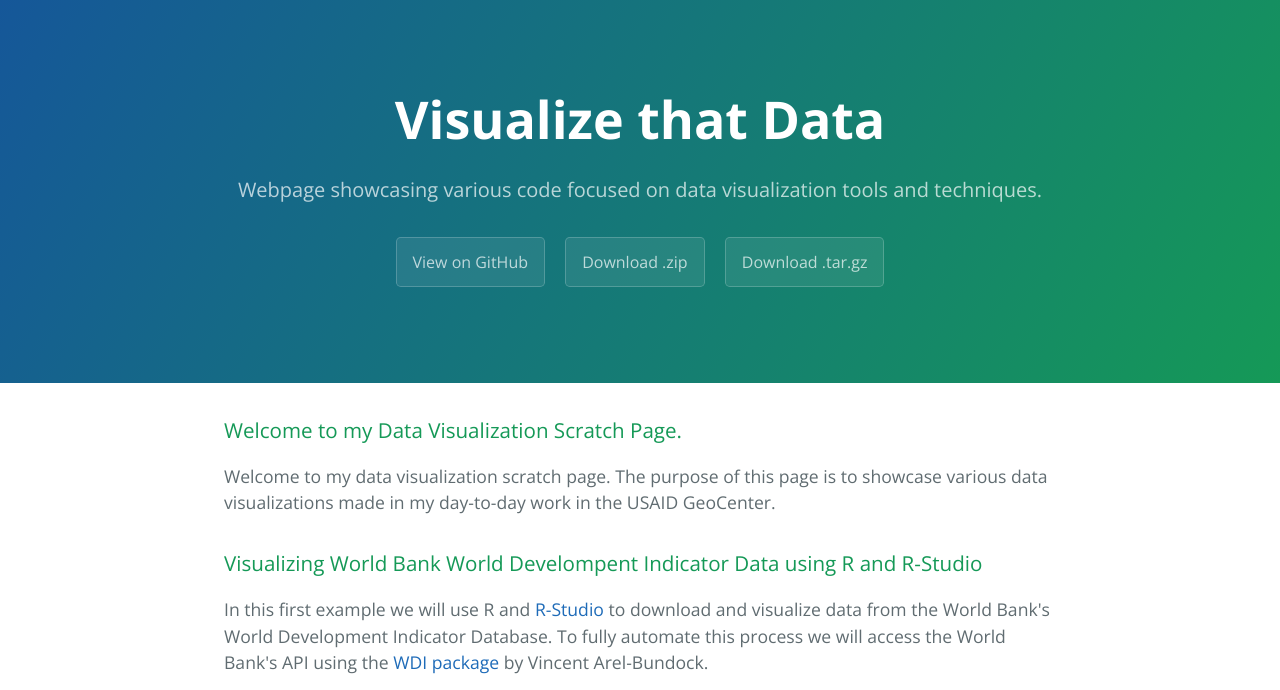
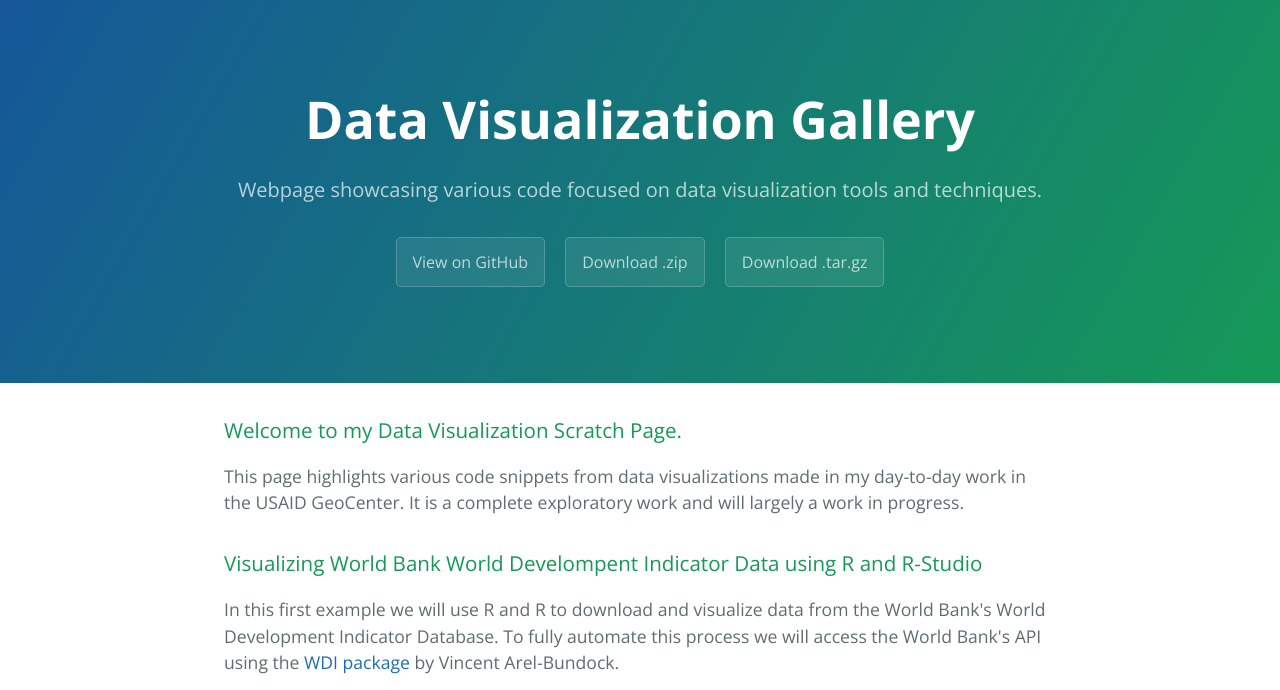
Before and after one commit to tessam30/DataVizPractice, a plain HTML site: page index.html in a window 1280 px wide. Shown: the top 690 px of the page. Drawn offline with nearby package versions, Linux system fonts and the light colour scheme; grey boxes are pictures that could not be loaded.

Commit message:
Update index.html

```diff
--- a/index.html
+++ b/index.html
@@ -11,7 +11,7 @@
   </head>
   <body>
     <section class="page-header">
-      <h1 class="project-name">Visualize that Data</h1>
+      <h1 class="project-name">Data Visualization Gallery</h1>
       <h2 class="project-tagline">Webpage showcasing various code focused on data visualization tools and techniques.</h2>
       <a href="https://github.com/tessam30/DataVizPractice" class="btn">View on GitHub</a>
       <a href="https://github.com/tessam30/DataVizPractice/zipball/master" class="btn">Download .zip</a>
@@ -22,12 +22,12 @@
       <h3>
 <a id="welcome-to-github-pages" class="anchor" href="#welcome-to-github-pages" aria-hidden="true"><span class="octicon octicon-link"></span></a>Welcome to my Data Visualization Scratch Page.</h3>
 
-<p>Welcome to my data visualization scratch page. The purpose of this page is to showcase various data visualizations made in my day-to-day work in the USAID GeoCenter.</p>
+<p>This page highlights various code snippets from data visualizations made in my day-to-day work in the USAID GeoCenter. It is a complete exploratory work and will largely a work in progress.</p>
 
 <h3>
 <a id="designer-templates" class="anchor" href="#designer-templates" aria-hidden="true"><span class="octicon octicon-link"></span></a>Visualizing World Bank World Develompent Indicator Data using R and R-Studio</h3>
 
-<p>In this first example we will use R and <a href="http://www.rstudio.com/">R-Studio</a> to download and visualize data from the World Bank's World Development Indicator Database. To fully automate this process we will access the World Bank's API using the <a href="https://github.com/vincentarelbundock/WDI">WDI package</a> by Vincent Arel-Bundock.</p>
+<p>In this first example we will use R and R to download and visualize data from the World Bank's World Development Indicator Database. To fully automate this process we will access the World Bank's API using the <a href="https://github.com/vincentarelbundock/WDI">WDI package</a> by Vincent Arel-Bundock.</p>
 
 <p><a href="https://cloud.githubusercontent.com/assets/5873344/6999406/e60e4fcc-dbd7-11e4-8653-f6e1c5920329.png" target="_blank"> <img src="https://cloud.githubusercontent.com/assets/5873344/6999406/e60e4fcc-dbd7-11e4-8653-f6e1c5920329.png" alt = "Urbanization 1960-2011" style="max-width:100%"></a></p>
 
@@ -128,7 +128,7 @@ g <- arrangeGrob(pp, sub = textGrob("Source: World Bank World Development Indica
 <p>Check back soon for more data visualization examples and updates to this page.</p>
 
       <footer class="site-footer">
-        <span class="site-footer-owner"><a href="https://github.com/tessam30/DataVizPractice">Visualize that Data</a> is maintained by <a href="https://github.com/tessam30">tessam30</a>.</span>
+        <span class="site-footer-owner"><a href="https://github.com/tessam30/DataVizPractice">Datavizpractice</a> is maintained by <a href="https://github.com/tessam30">tessam30</a>.</span>
 
         <span class="site-footer-credits">This page was generated by <a href="https://pages.github.com">GitHub Pages</a> using the <a href="https://github.com/jasonlong/cayman-theme">Cayman theme</a> by <a href="https://twitter.com/jasonlong">Jason Long</a>.</span>
       </footer>
```
